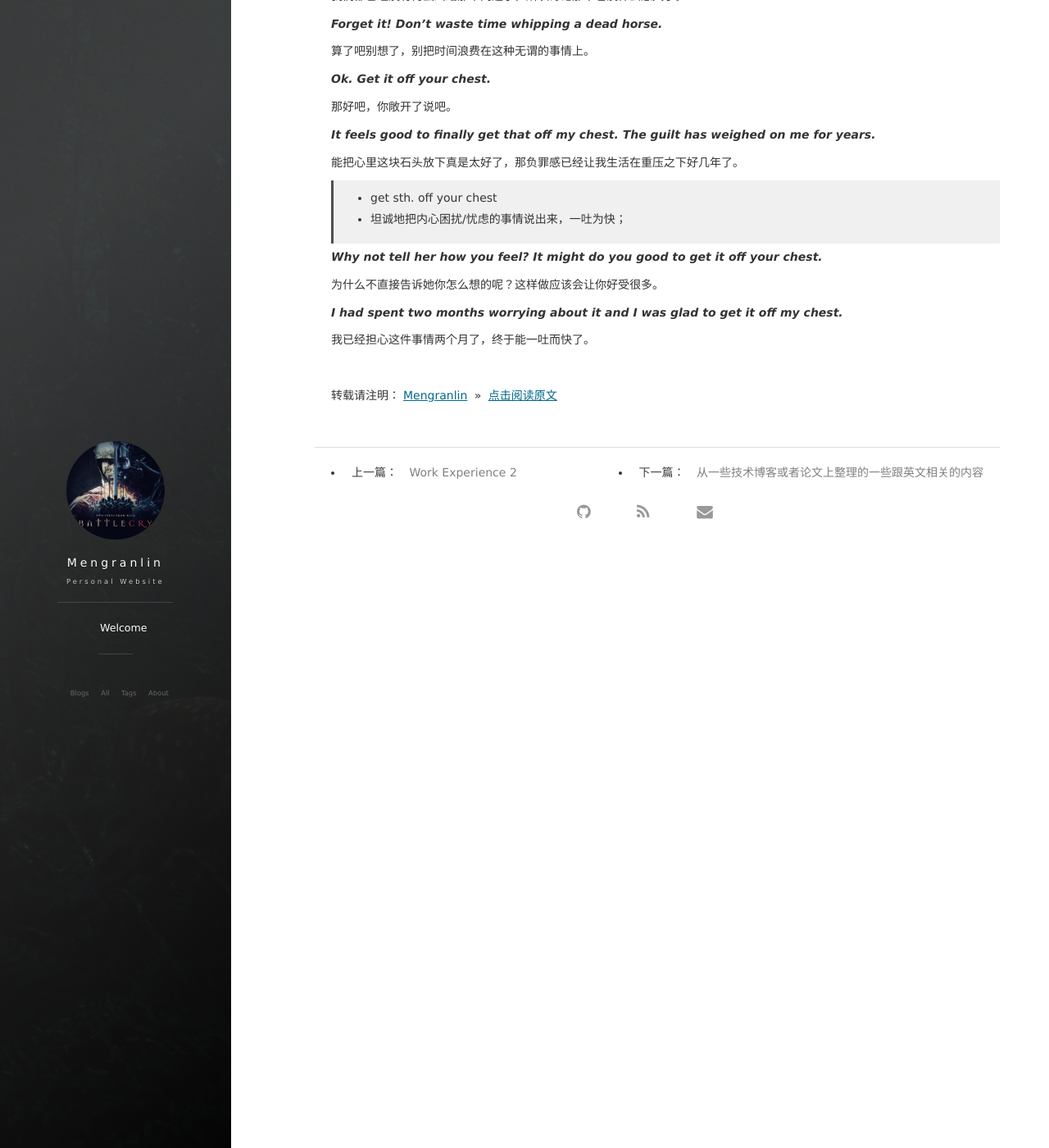
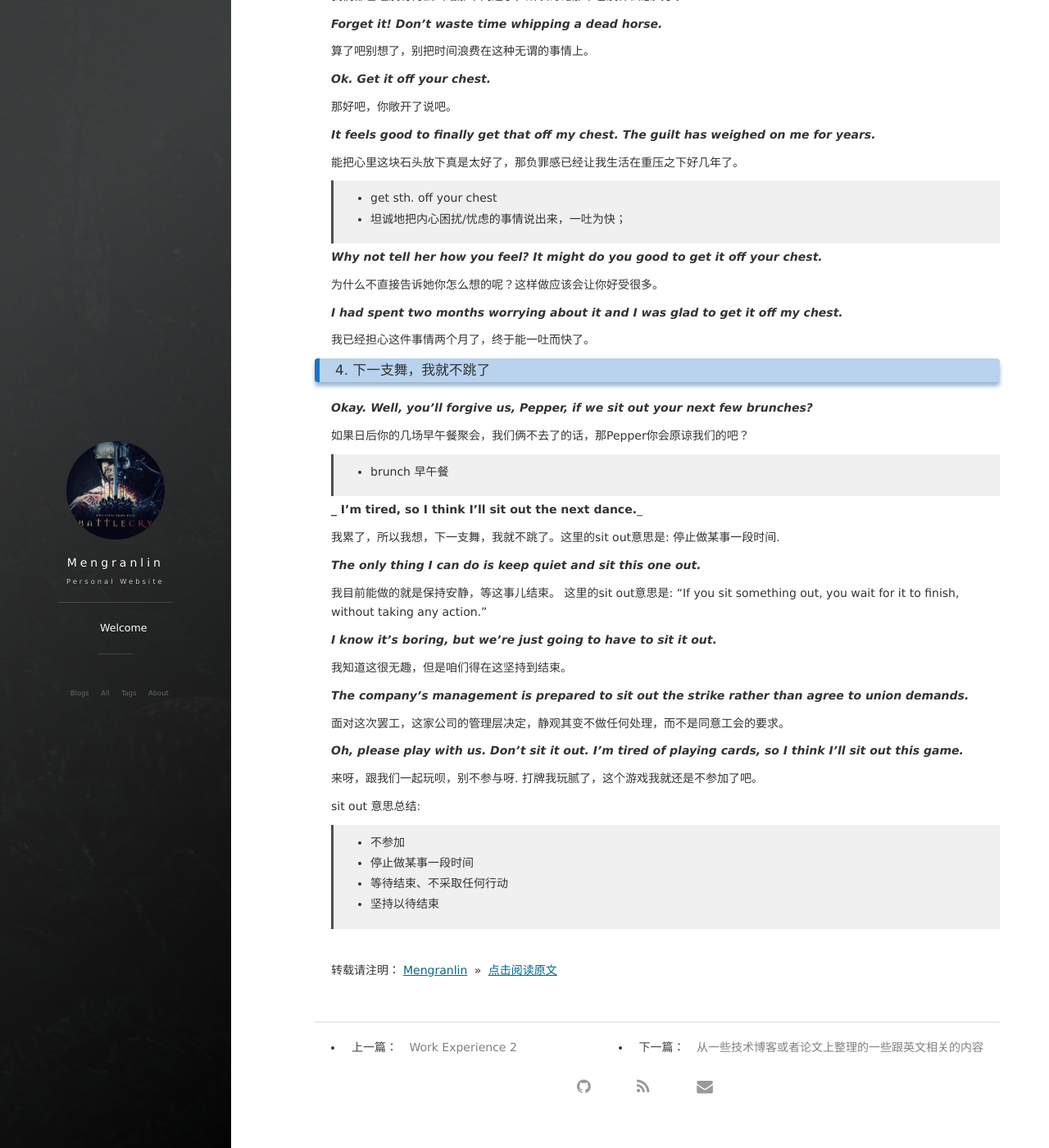
Before and after one commit to lmrshare/lmrshare.github.io, a Jekyll site: the page built from _posts/2018-05-22-wor-mac-eng.md, in a window 1280 px wide and 1400 px high, scrolled down 1189 px. Shown: the whole window at 82% size. Built offline with Jekyll 4.4.1, drawn with Linux system fonts in a browser that asks for light colours; nearby versions of some CDN libraries; comment, search, counter and statistics services are not loaded; some of the changed text lies outside the part shown.

Commit message:
cnn blog

```diff
--- a/_posts/2018-05-22-wor-mac-eng.md
+++ b/_posts/2018-05-22-wor-mac-eng.md
@@ -99,7 +99,41 @@ ___I had spent two months worrying about it and I was glad to get it off my ches
 
 我已经担心这件事情两个月了，终于能一吐而快了。
 
+### 4. 下一支舞，我就不跳了
 
+
+___Okay. Well, you’ll forgive us, Pepper, if we sit out your next few brunches?___
+
+如果日后你的几场早午餐聚会，我们俩不去了的话，那Pepper你会原谅我们的吧？
+
+>* brunch 早午餐
+
+___ I'm tired, so I think I'll sit out the next dance.___
+
+我累了，所以我想，下一支舞，我就不跳了。这里的sit out意思是: 停止做某事一段时间.
+
+___The only thing I can do is keep quiet and sit this one out.___
+
+我目前能做的就是保持安静，等这事儿结束。 这里的sit out意思是: "If you sit something out, you wait for it to finish, without taking any action."
+
+ ___I know it's boring, but we're just going to have to sit it out.___
+
+我知道这很无趣，但是咱们得在这坚持到结束。
+
+___The company's management is prepared to sit out the strike rather than agree to union demands.___
+
+面对这次罢工，这家公司的管理层决定，静观其变不做任何处理，而不是同意工会的要求。
+
+ ___Oh, please play with us. Don't sit it out. I'm tired of playing cards, so I think I'll sit out this game.___
+
+ 来呀，跟我们一起玩呗，别不参与呀. 打牌我玩腻了，这个游戏我就还是不参加了吧。
+
+ sit out 意思总结:
+
+ >* 不参加
+ >* 停止做某事一段时间
+ >* 等待结束、不采取任何行动
+ >* 坚持以待结束
 
 <br>
 
```
Also changed, not shown: other parts of _posts/2018-05-22-wor-mac-eng.md (+1 -1 lines), _drafts/work-linux/2018-05-21-wor-mac-plan-hidden.md (+22 -43 lines), _posts/2016-07-03-wor-linux-research_c_cplusplus1.md (+5 -0 lines), _posts/2018-05-22-Ref-notes.md (+68 -3 lines), Gemfile.lock.
